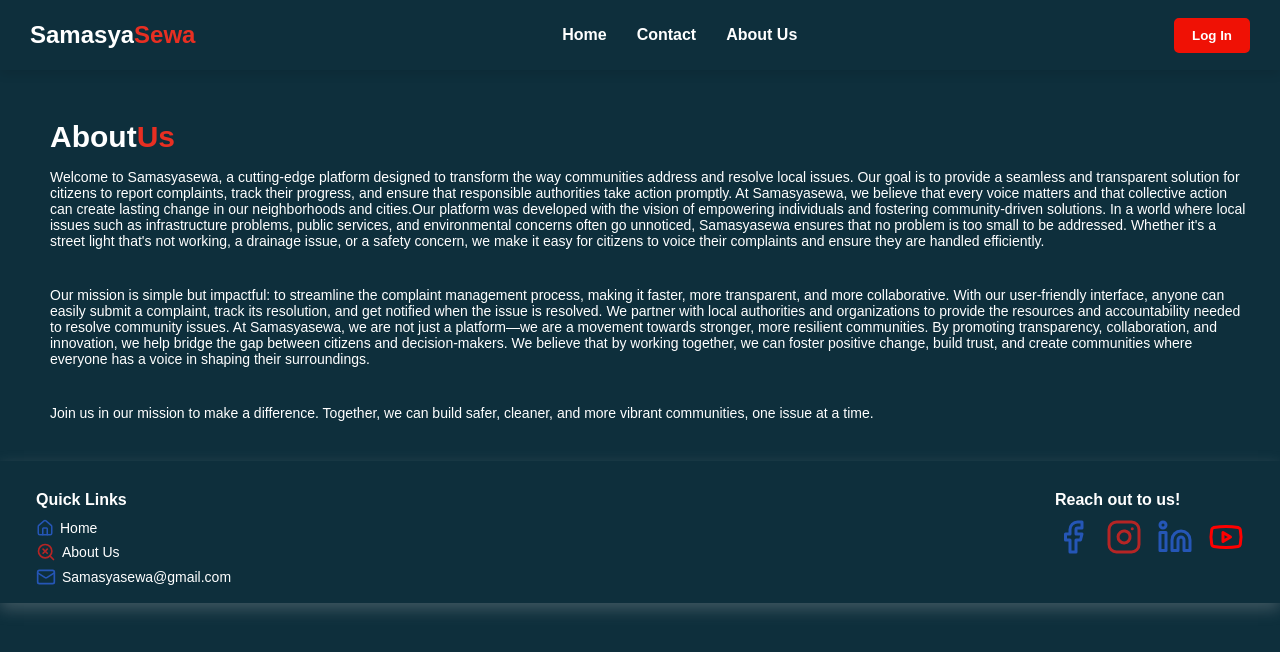
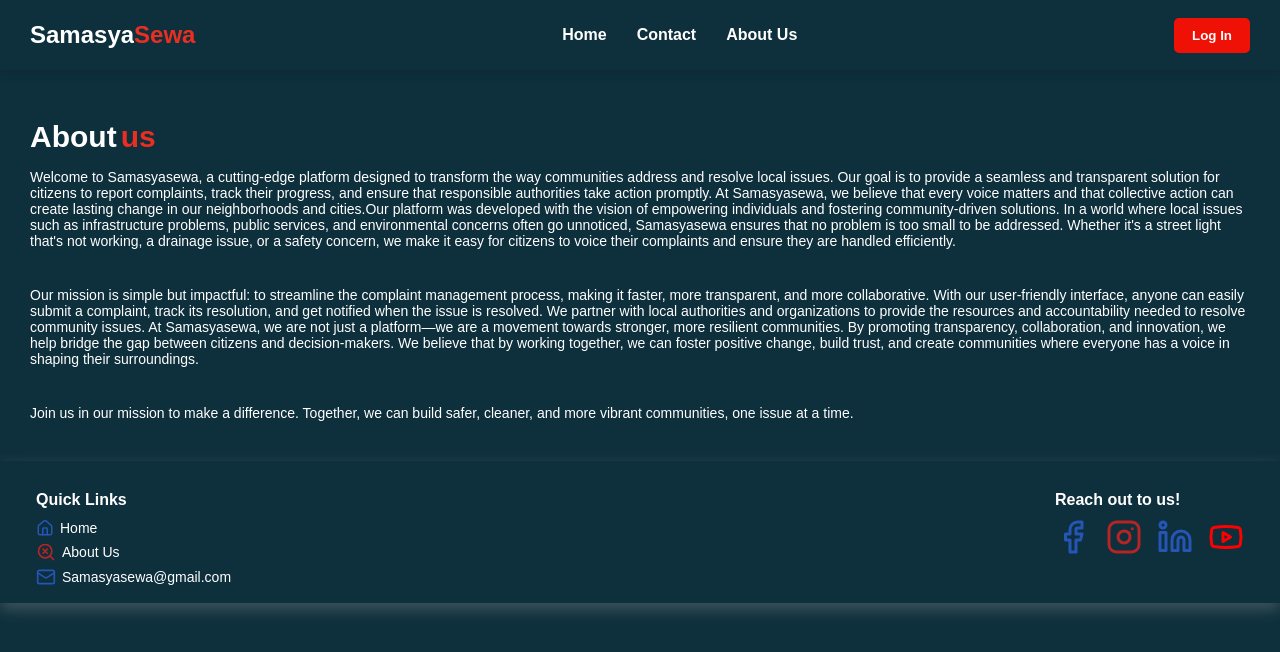
Before and after one commit to Manisha-Tmg/My-project, a React (Create React App) app: page /aboutus in a window 1280 px wide. Shown: the top 652 px of the page. Built offline with nearby package versions, Linux system fonts and the light colour scheme.

Commit message:
fix: changed placements and spacing

```diff
--- a/src/Css/Aboutus.css
+++ b/src/Css/Aboutus.css
@@ -1,6 +1,6 @@
 .about-us-container {
   padding: 20px;
-  padding-left: 50px;
+  padding-left: 30px;
 }
 
 .heading-container {
@@ -36,6 +36,7 @@
 .about-logo-container {
   display: flex;
   align-items: center;
+  gap:4px;
 }
 
 .about-logo1,
--- a/src/Pages/Aboutus.js
+++ b/src/Pages/Aboutus.js
@@ -17,7 +17,7 @@ const Aboutus = () => {
               <div className="about-logo1" style={{ "text-align": "center" }}>
                 About
               </div>
-              <div className="about-logo">Us</div>
+              <div className="about-logo">us</div>
             </div>
 
             <p>
```
